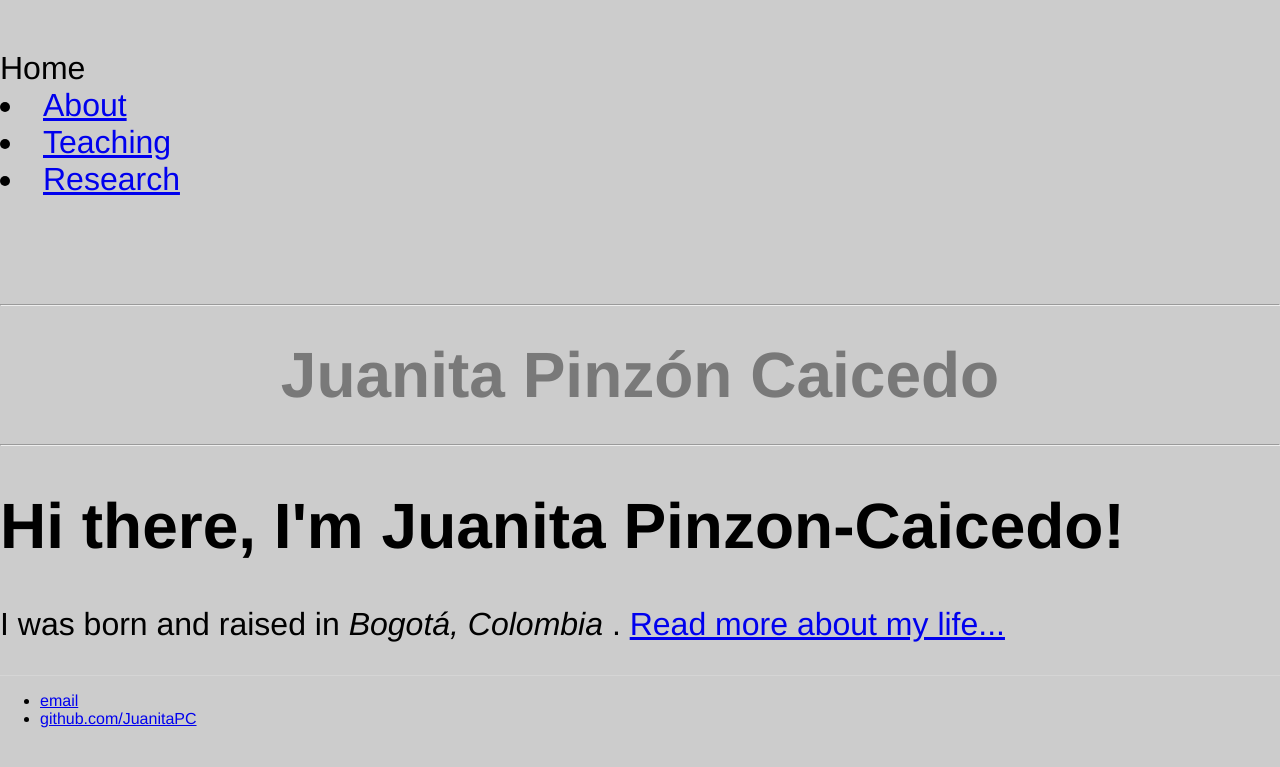
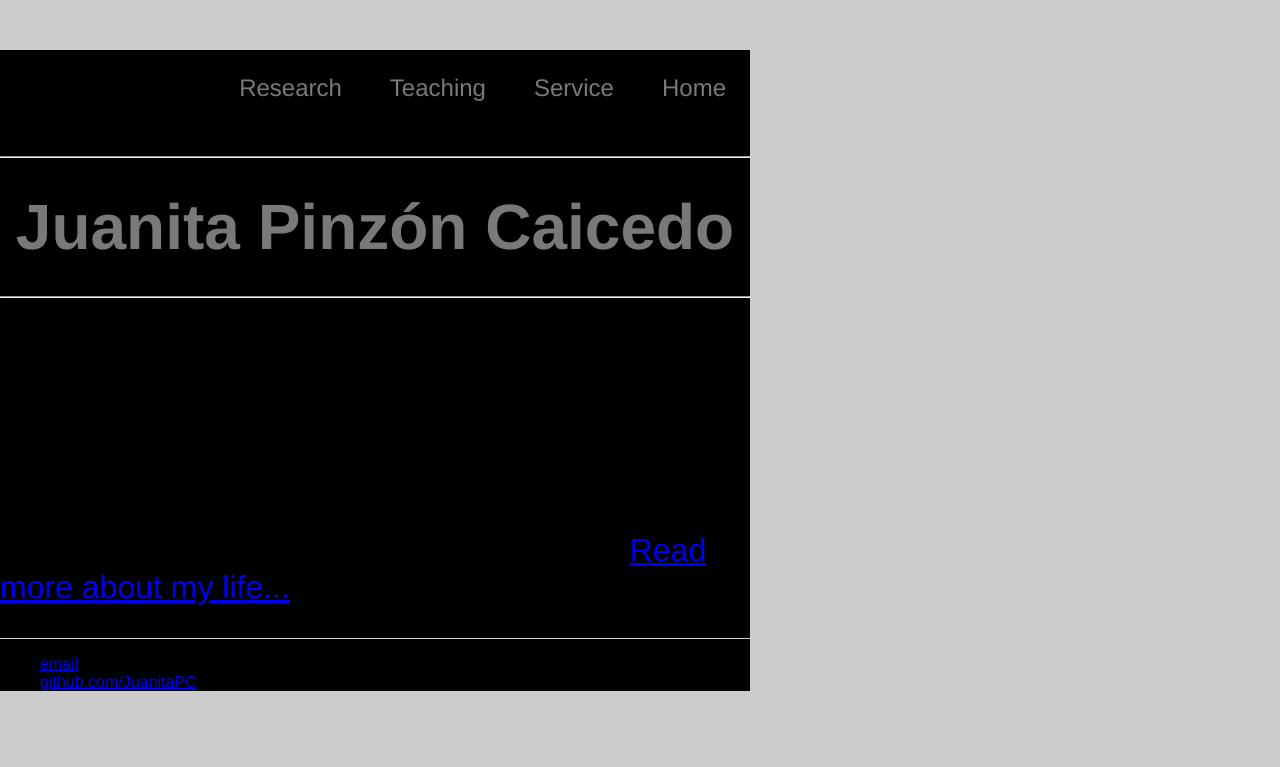
Before and after one commit to JuanitaPC/JuanitaPC.github.io, a Jekyll site: the page built from index.html, in a window 1280 px wide. Shown: the top 767 px of the page. Built offline with Jekyll 4.4.1, drawn with Linux system fonts in a browser that asks for light colours.

Commit message:
Update default.html

```diff
--- a/_layouts/default.html
+++ b/_layouts/default.html
@@ -6,11 +6,11 @@
 			<link rel="stylesheet" type="text/css" href="/css/main.css">
 		</head>
 		<body>
-		<div class="contenido>
+		<div class="contenido">
 			<nav>
 				<ul>
-					<li><a href="/">Home</a></li>
-					<li><a href="/about">About</a></li>
+					<li><a href="/index.html">Home</a></li>
+					<li><a href="/service.html">Service</a></li>
 					<li><a href="/teaching.html">Teaching</a></li>
 					<li><a href="/research.html">Research</a></li>
 				</ul>
```
